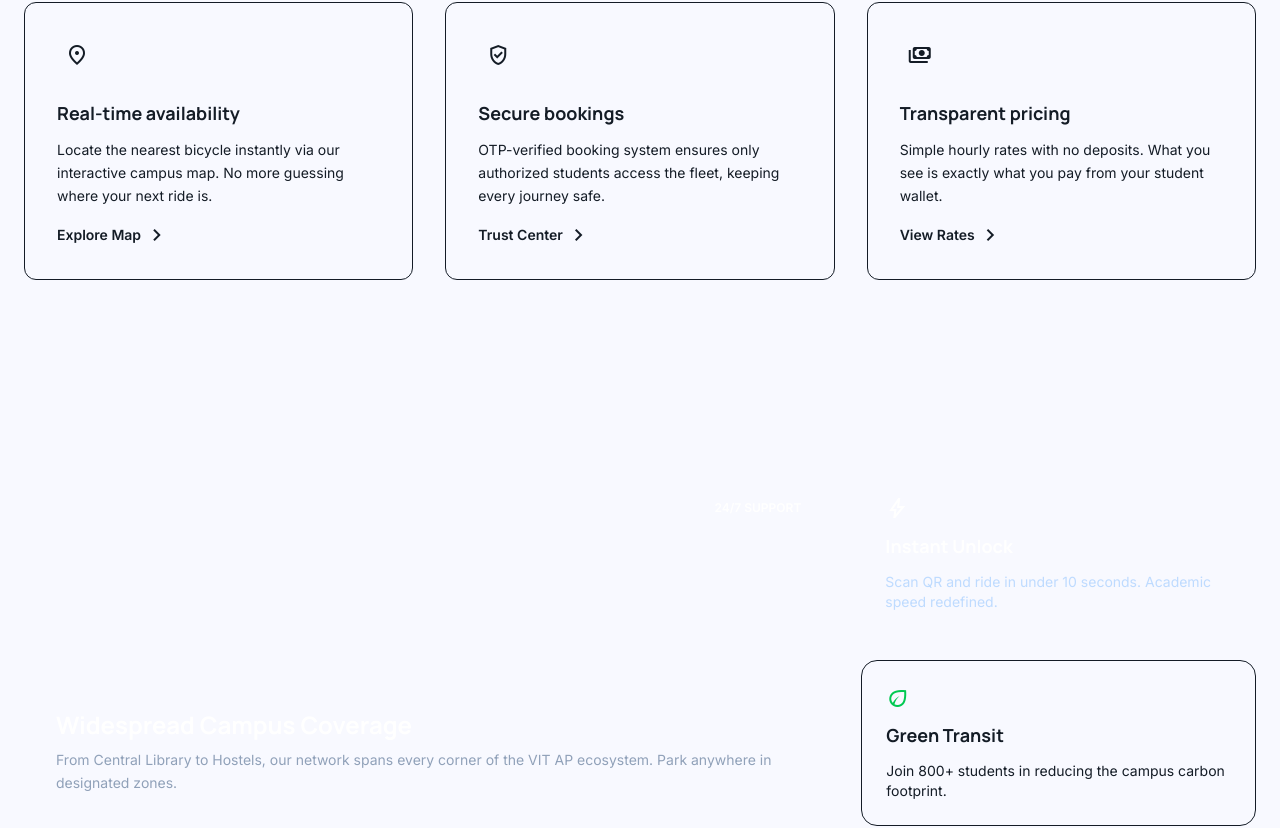
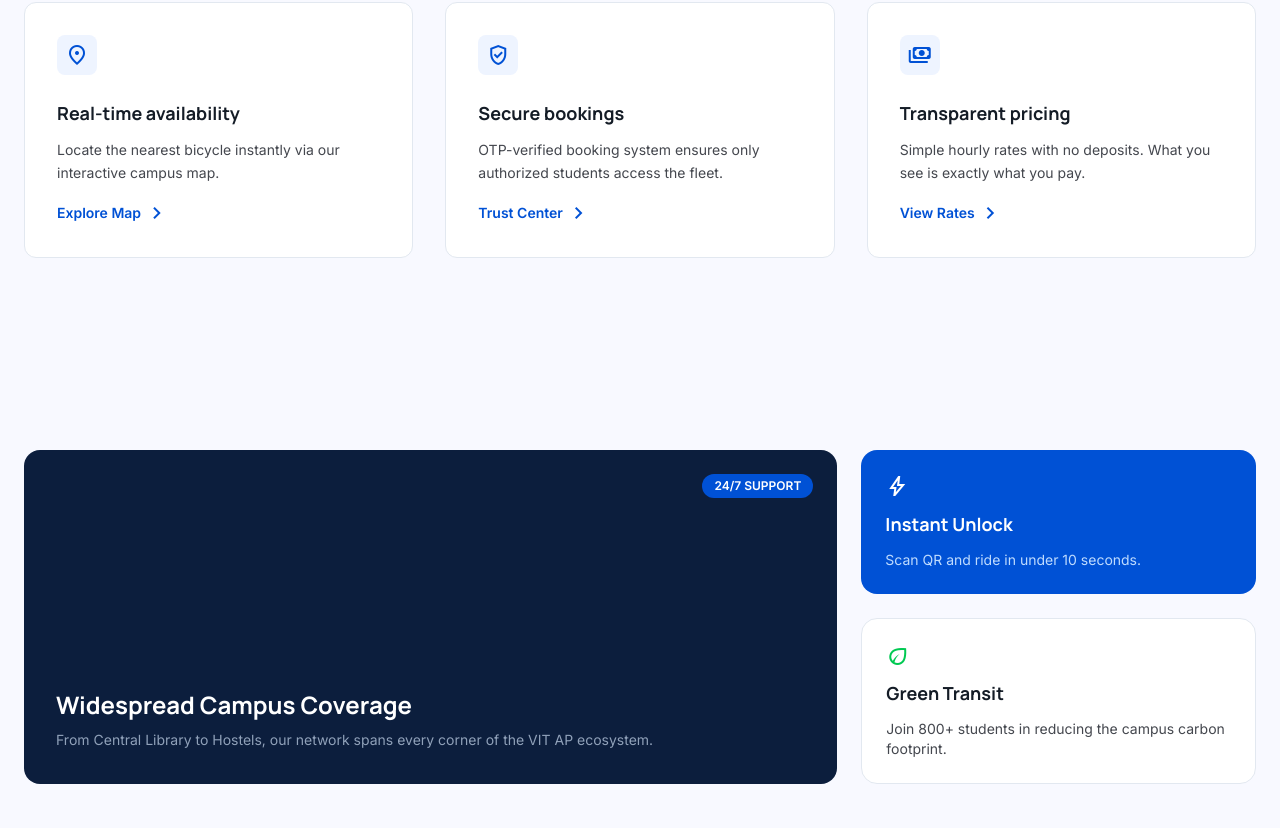
Before and after one commit to RobotGit04/campusride, a React (Vite) app in the folder client/: page / in a window 1280 px wide. Shown: the part 1102-1930 px from the top of the page. Built offline with nearby package versions, Linux system fonts and the light colour scheme; no server answers.

Commit message:
fix: all UI visibility issues - hardcore colors for Tailwind v4 compat

```diff
--- a/client/src/pages/Landing.jsx
+++ b/client/src/pages/Landing.jsx
@@ -148,71 +148,82 @@ export default function Landing() {
               {
                 icon: 'location_on',
                 title: 'Real-time availability',
-                desc: 'Locate the nearest bicycle instantly via our interactive campus map. No more guessing where your next ride is.',
+                desc: 'Locate the nearest bicycle instantly via our interactive campus map.',
                 link: 'Explore Map'
               },
               {
                 icon: 'verified_user',
                 title: 'Secure bookings',
-                desc: 'OTP-verified booking system ensures only authorized students access the fleet, keeping every journey safe.',
+                desc: 'OTP-verified booking system ensures only authorized students access the fleet.',
                 link: 'Trust Center'
               },
               {
                 icon: 'payments',
                 title: 'Transparent pricing',
-                desc: 'Simple hourly rates with no deposits. What you see is exactly what you pay from your student wallet.',
+                desc: 'Simple hourly rates with no deposits. What you see is exactly what you pay.',
                 link: 'View Rates'
               },
             ].map(f => (
               <div key={f.title}
-                className="bg-surface-container-lowest p-8 rounded-xl border border-outline-variant/10 hover:shadow-lg transition-all">
-                <div className="w-10 h-10 bg-surface-container-low rounded-lg flex items-center justify-center mb-6">
-                  <span className="material-symbols-outlined text-secondary">{f.icon}</span>
+                className="p-8 rounded-xl border border-slate-200 hover:shadow-lg transition-all"
+                style={{ background: '#ffffff' }}>
+                <div className="w-10 h-10 rounded-lg flex items-center justify-center mb-6"
+                  style={{ background: '#eef4ff' }}>
+                  <span className="material-symbols-outlined" style={{ color: '#0051d5' }}>{f.icon}</span>
                 </div>
-                <h3 className="font-headline font-bold text-lg text-on-surface mb-3">{f.title}</h3>
-                <p className="text-on-surface-variant text-sm leading-relaxed mb-4">{f.desc}</p>
-                <a href="#" className="text-secondary text-sm font-semibold flex items-center gap-1 hover:gap-2 transition-all" style={{ textDecoration: 'none' }}>
+                <h3 className="font-headline font-bold text-lg mb-3" style={{ color: '#141c26' }}>{f.title}</h3>
+                <p className="text-sm leading-relaxed mb-4" style={{ color: '#44474e' }}>{f.desc}</p>
+                <a href="#" className="text-sm font-semibold flex items-center gap-1"
+                  style={{ color: '#0051d5', textDecoration: 'none' }}>
                   {f.link}
                   <span className="material-symbols-outlined text-sm">chevron_right</span>
                 </a>
-              </div>
+                </div>
             ))}
           </div>
         </div>
       </section>
 
       {/* Bento Grid */}
+
       <section className="py-24 bg-background">
         <div className="max-w-7xl mx-auto px-6 grid grid-cols-1 md:grid-cols-3 gap-6">
-          <div className="md:col-span-2 rounded-2xl overflow-hidden relative min-h-64 bg-primary-container flex items-end p-8">
-            <div className="absolute top-6 right-6 bg-secondary text-white text-xs font-bold px-3 py-1 rounded-full">
+          <div className="md:col-span-2 rounded-2xl overflow-hidden relative min-h-64 flex items-end p-8"
+            style={{ background: '#0c1e3d' }}>
+            <div className="absolute top-6 right-6 bg-secondary text-white text-xs font-bold px-3 py-1 rounded-full"
+              style={{ background: '#0051d5' }}>
               24/7 SUPPORT
             </div>
             <div>
-              <h3 className="font-headline text-2xl font-bold text-white mb-2">Widespread Campus Coverage</h3>
+              <h3 className="font-headline text-2xl font-bold text-white mb-2">
+                Widespread Campus Coverage
+              </h3>
               <p className="text-slate-400 text-sm leading-relaxed">
-                From Central Library to Hostels, our network spans every corner of the VIT AP ecosystem. Park anywhere in designated zones.
+                From Central Library to Hostels, our network spans every corner of the VIT AP ecosystem.
               </p>
             </div>
           </div>
 
           <div className="flex flex-col gap-6">
-            <div className="bg-secondary rounded-2xl p-6 flex flex-col gap-3">
+            <div className="rounded-2xl p-6 flex flex-col gap-3" style={{ background: '#0051d5' }}>
               <span className="material-symbols-outlined text-white text-3xl">bolt</span>
               <h3 className="font-headline font-bold text-white text-lg">Instant Unlock</h3>
-              <p className="text-blue-200 text-sm">Scan QR and ride in under 10 seconds. Academic speed redefined.</p>
+              <p className="text-blue-200 text-sm">Scan QR and ride in under 10 seconds.</p>
             </div>
-            <div className="bg-surface-container-lowest rounded-2xl p-6 flex flex-col gap-3 border border-outline-variant/10">
+            <div className="rounded-2xl p-6 flex flex-col gap-3 border border-slate-200"
+              style={{ background: '#ffffff' }}>
               <span className="material-symbols-outlined text-green-500 text-3xl">eco</span>
-              <h3 className="font-headline font-bold text-on-surface text-lg">Green Transit</h3>
-              <p className="text-on-surface-variant text-sm">Join 800+ students in reducing the campus carbon footprint.</p>
+              <h3 className="font-headline font-bold text-lg" style={{ color: '#141c26' }}>Green Transit</h3>
+              <p className="text-sm" style={{ color: '#44474e' }}>
+                Join 800+ students in reducing the campus carbon footprint.
+              </p>
             </div>
           </div>
         </div>
       </section>
 
       {/* CTA */}
-      <section className="py-24 bg-primary-container mx-6 md:mx-12 rounded-2xl mb-12">
+      <section className="py-24 mx-6 md:mx-12 rounded-2xl mb-12" style={{ background: '#0c1e3d' }}>
         <div className="text-center px-6">
           <h2 className="font-headline text-4xl font-extrabold text-white mb-4">Ready to ride?</h2>
           <p className="text-slate-400 text-lg mb-8 max-w-lg mx-auto">
@@ -220,8 +231,8 @@ export default function Landing() {
           </p>
           <div className="flex items-center justify-center gap-4 flex-wrap">
             <Link to="/signup"
-              className="bg-secondary text-white font-headline font-bold px-10 py-4 rounded-lg hover:bg-blue-600 transition-all"
-              style={{ textDecoration: 'none' }}>
+              className="text-white font-headline font-bold px-10 py-4 rounded-lg transition-all"
+              style={{ background: '#0051d5', textDecoration: 'none' }}>
               Get Started Now
             </Link>
             <span className="text-slate-500 text-sm">No paperwork required.</span>
--- a/client/src/pages/Profile.jsx
+++ b/client/src/pages/Profile.jsx
@@ -99,8 +99,8 @@ export default function Profile() {
 
               <div className="pt-4 flex justify-end">
                 <button type="submit" disabled={loading}
-                  className="bg-primary-container text-white px-8 py-3 rounded-lg font-semibold flex items-center gap-2 hover:bg-secondary transition-all active:scale-95 disabled:opacity-60"
-                  style={{ boxShadow: '0 4px 12px rgba(12,30,61,0.2)' }}>
+                  className="px-8 py-3 rounded-lg font-semibold flex items-center gap-2 text-white hover:opacity-90 transition-all active:scale-95 disabled:opacity-60"
+                  style={{ background: '#0c1e3d', boxShadow: '0 4px 12px rgba(12,30,61,0.2)' }}>
                   {loading ? 'Saving...' : 'Save changes'}
                   <span className="material-symbols-outlined text-lg">save</span>
                 </button>
@@ -109,23 +109,22 @@ export default function Profile() {
           </div>
 
           <div className="space-y-6">
-            <div className="bg-primary-container text-white p-6 rounded-[14px]"
-              style={{ boxShadow: '0 4px 16px rgba(12,30,61,0.1)' }}>
-              <h3 className="font-headline text-sm font-bold uppercase tracking-widest mb-4 opacity-70">
-                Scholarly Motion
+            <div className="p-6 rounded-[14px]" style={{ background: '#0c1e3d', boxShadow: '0 4px 16px rgba(12,30,61,0.1)' }}>
+              <h3 className="font-headline text-sm font-bold uppercase tracking-widest mb-4 text-white opacity-70">
+                Ride with Campus
               </h3>
               <div className="space-y-4">
-                <div className="flex items-center justify-between border-b border-white/10 pb-2">
-                  <span className="text-xs opacity-80">Role</span>
-                  <span className="font-bold">{user?.role}</span>
+                <div className="flex items-center justify-between border-b pb-2" style={{ borderColor: 'rgba(255,255,255,0.1)' }}>
+                  <span className="text-xs text-white opacity-80">Role</span>
+                  <span className="font-bold text-white">{user?.role}</span>
                 </div>
-                <div className="flex items-center justify-between border-b border-white/10 pb-2">
-                  <span className="text-xs opacity-80">Status</span>
+                <div className="flex items-center justify-between border-b pb-2" style={{ borderColor: 'rgba(255,255,255,0.1)' }}>
+                  <span className="text-xs text-white opacity-80">Status</span>
                   <span className="font-bold text-green-400">Active</span>
                 </div>
                 <div className="flex items-center justify-between">
-                  <span className="text-xs opacity-80">Platform</span>
-                  <span className="font-bold">CampusRide</span>
+                  <span className="text-xs text-white opacity-80">Platform</span>
+                  <span className="font-bold text-white">CampusRide</span>
                 </div>
               </div>
             </div>
@@ -163,7 +162,7 @@ export default function Profile() {
         <div className="max-w-7xl mx-auto px-6 flex flex-col md:flex-row items-center justify-between gap-4">
           <span className="font-headline font-bold text-primary-container text-lg">CampusRide VIT AP</span>
           <p className="font-body text-xs uppercase tracking-widest text-slate-500">
-            © 2025 CampusRide VIT AP. Scholarly Kinetic Excellence.
+            CAMPUSRIDE ECOSYSTEM
           </p>
         </div>
       </footer>
--- a/client/src/pages/auth/Signup.jsx
+++ b/client/src/pages/auth/Signup.jsx
@@ -76,7 +76,7 @@ export default function Signup() {
                 <label className="block font-headline font-semibold text-xs text-on-surface-variant uppercase tracking-wider mb-1.5 ml-1">
                   Full Name
                 </label>
-                <input name="name" type="text" placeholder="Alex Rivers"
+                <input name="name" type="text" placeholder="Your full name"
                   value={form.name} onChange={handleChange} required
                   className="w-full bg-surface-container border-0 rounded-lg py-3.5 px-4 text-on-surface placeholder:text-outline focus:ring-2 focus:ring-secondary/10 outline-none transition-all"/>
               </div>
```
